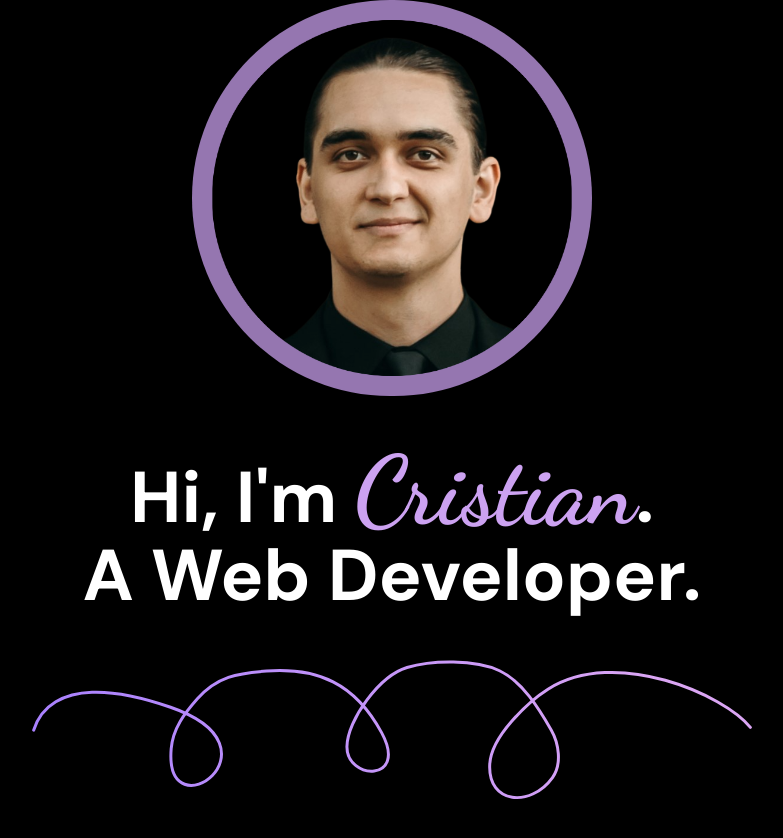
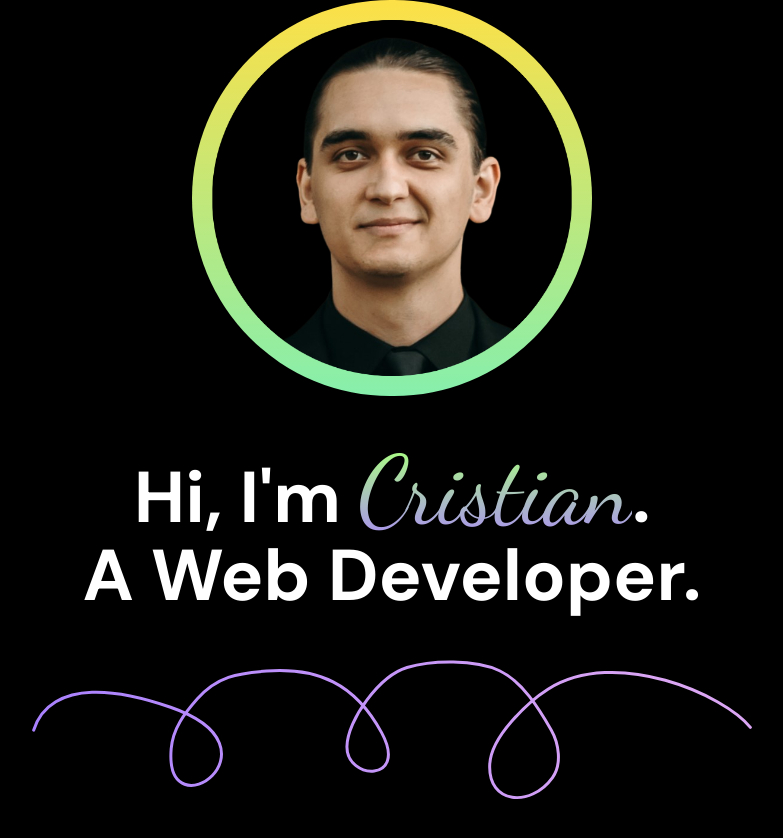
Before and after one commit to cristianvsirbu/portfolio, a React (Vite) app: page / in a window 1280 px wide. Shown: the top 838 px of the page, without its empty margins (248-1031 px from the left). Built offline with nearby package versions, Linux system fonts and the light colour scheme.

Commit message:
Added a gradient for my name.

```diff
--- a/index.html
+++ b/index.html
@@ -7,8 +7,10 @@
     <meta name="viewport" content="width=device-width, initial-scale=1.0" />
     <link rel="preconnect" href="https://fonts.googleapis.com">
     <link rel="preconnect" href="https://fonts.gstatic.com" crossorigin>
+    <link rel="preconnect" href="https://fonts.googleapis.com">
+    <link rel="preconnect" href="https://fonts.gstatic.com" crossorigin>
     <link
-      href="https://fonts.googleapis.com/css2?family=DM+Sans:opsz,wght@9..40,700&family=Dancing+Script:wght@700&display=swap"
+      href="https://fonts.googleapis.com/css2?family=DM+Sans:ital,opsz,wght@0,9..40,700;0,9..40,900;1,9..40,400&family=Dancing+Script:wght@400;500;700&display=swap"
       rel="stylesheet">
     <title>Portfolio</title>
   </head>
--- a/src/components/Hero.tsx
+++ b/src/components/Hero.tsx
@@ -1,7 +1,7 @@
 const Hero = () => {
 	return (
 		<div className="h-[100vh] flex flex-col items-center justify-center space-y-12">
-			<div className="w-[25rem] h-[25rem] bg-[#cca2f1bb] rounded-full flex items-center justify-center">
+			<div className="w-[25rem] h-[25rem] bg-gradient-to-b from-yellow-300 to-green-300 rounded-full flex items-center justify-center">
 				<img
 					src="/profile.png"
 					alt="Profile Picture"
--- a/src/index.css
+++ b/src/index.css
@@ -19,7 +19,10 @@ body {
 .my_name {
   font-family: Dancing Script, cursive;
   font-size: 6rem;
-  color: #cca2f1;
+  background-image: linear-gradient(180deg, #A9FE81 11.87%, #AB83FE 100%);
+  -webkit-background-clip: text;
+  background-clip: text;
+  color: transparent;
 }
 
 #hero_vector {
@@ -31,6 +34,7 @@ body {
   from {
     stroke-dashoffset: 1436;
   }
+
   to {
     stroke-dashoffset: 0;
   }
--- a/tailwind.config.js
+++ b/tailwind.config.js
@@ -3,6 +3,6 @@ export default {
   content: ['./index.html', './src/**/*.{js,jsx,ts,tsx}'],
   theme: {
     extend: {},
-  },
+    },
   plugins: [],
 }
```
